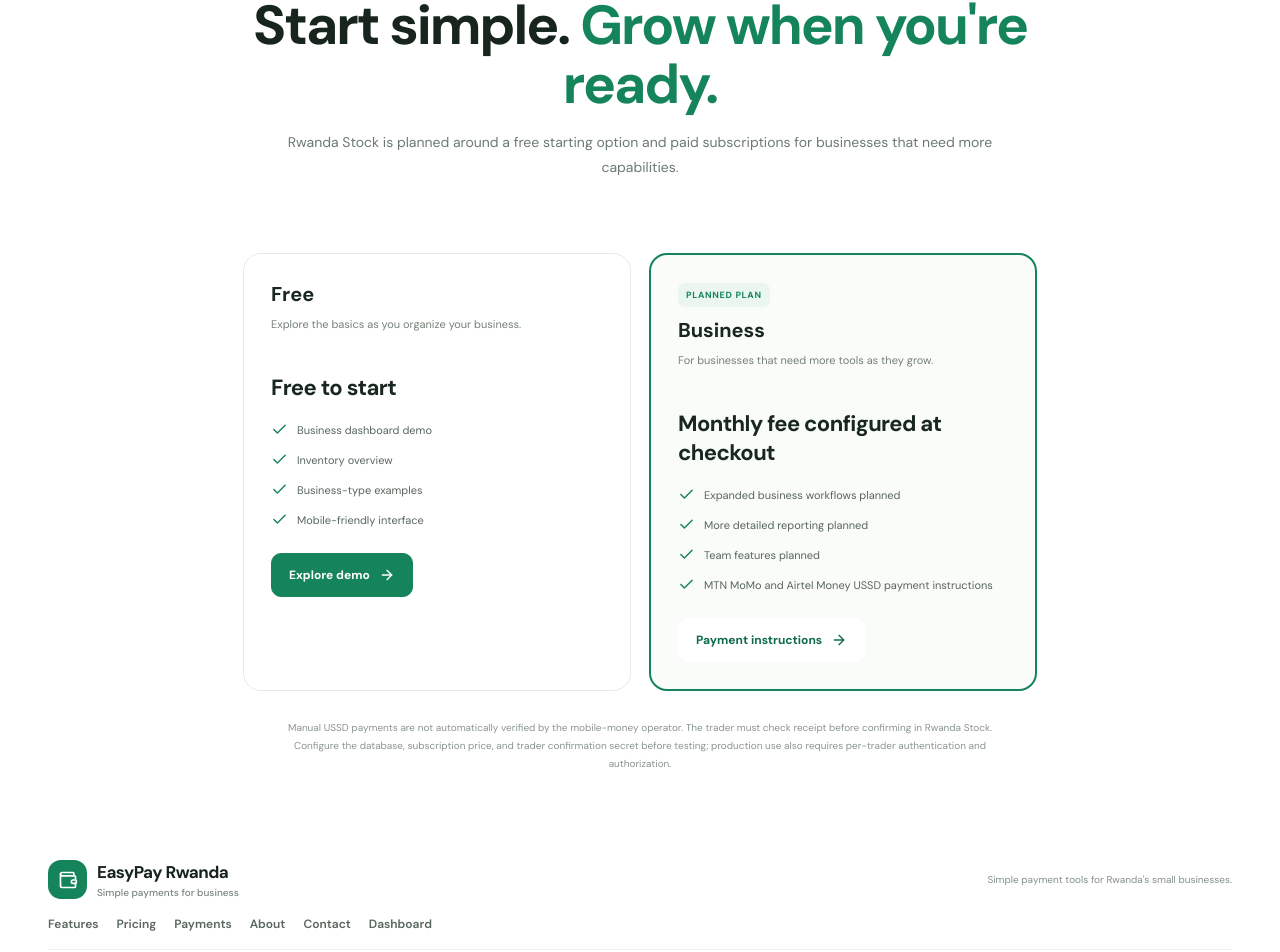
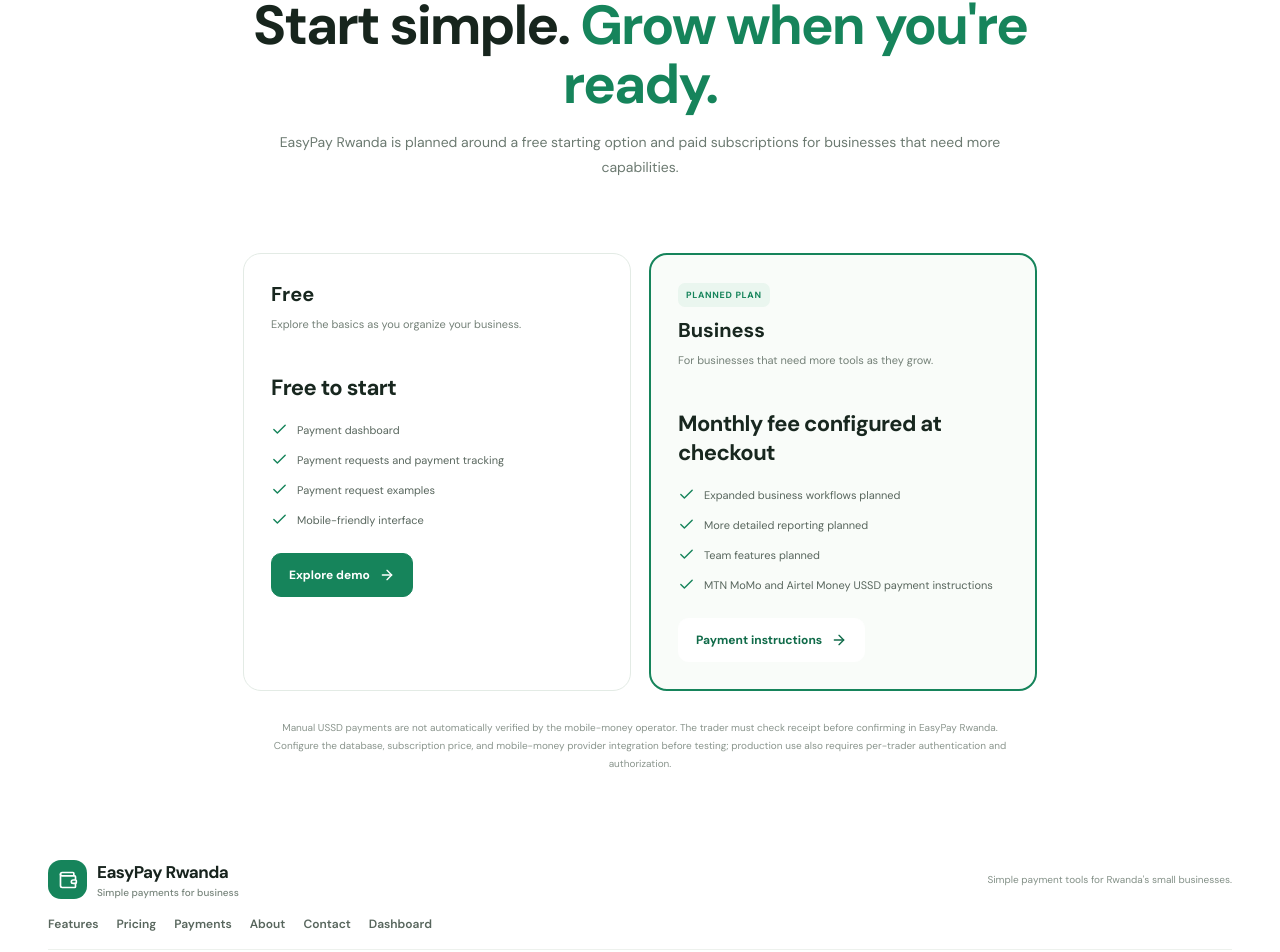
Before and after one commit to G-tech-dev/Rwanda-Stock, a Next.js app: page /pricing in a window 1280 px wide. Shown: the part 133-1085 px from the top of the page. Built offline with nearby package versions, Linux system fonts and the light colour scheme.

Commit message:
Update EasyPay Rwanda pricing copy

```diff
--- a/app/pricing/page.tsx
+++ b/app/pricing/page.tsx
@@ -3,14 +3,14 @@
 import { MarketingLayout } from "../components/marketing";
 
 const plans = [
-  { name: "Free", price: "Free to start", description: "Explore the basics as you organize your business.", items: ["Business dashboard demo", "Inventory overview", "Business-type examples", "Mobile-friendly interface"], featured: false },
+  { name: "Free", price: "Free to start", description: "Explore the basics as you organize your business.", items: ["Payment dashboard", "Payment requests and payment tracking", "Payment request examples", "Mobile-friendly interface"], featured: false },
   { name: "Business", price: "Monthly fee configured at checkout", description: "For businesses that need more tools as they grow.", items: ["Expanded business workflows planned", "More detailed reporting planned", "Team features planned", "MTN MoMo and Airtel Money USSD payment instructions"], featured: true },
 ];
 
 export default function PricingPage() {
   return <MarketingLayout><main className="inner-page">
-    <section className="inner-hero"><span className="section-kicker">SIMPLE PLANS</span><h1>Start simple. <span>Grow when you're ready.</span></h1><p>Rwanda Stock is planned around a free starting option and paid subscriptions for businesses that need more capabilities.</p></section>
+    <section className="inner-hero"><span className="section-kicker">SIMPLE PLANS</span><h1>Start simple. <span>Grow when you're ready.</span></h1><p>EasyPay Rwanda is planned around a free starting option and paid subscriptions for businesses that need more capabilities.</p></section>
     <section className="pricing-grid">{plans.map(plan=><article key={plan.name} className={`pricing-card ${plan.featured ? "pricing-featured" : ""}`}>{plan.featured && <span className="pricing-label">PLANNED PLAN</span>}<h2>{plan.name}</h2><p>{plan.description}</p><div className="pricing-price">{plan.price}</div><ul>{plan.items.map(item=><li key={item}><Check size={17}/>{item}</li>)}</ul><Link href={plan.featured ? "/payments" : "/dashboard"} className={`marketing-button ${plan.featured ? "light" : ""}`}>{plan.featured ? "Payment instructions" : "Explore demo"} <ArrowRight size={16}/></Link></article>)}</section>
-    <p className="pricing-note">Manual USSD payments are not automatically verified by the mobile-money operator. The trader must check receipt before confirming in Rwanda Stock. Configure the database, subscription price, and trader confirmation secret before testing; production use also requires per-trader authentication and authorization.</p>
+    <p className="pricing-note">Manual USSD payments are not automatically verified by the mobile-money operator. The trader must check receipt before confirming in EasyPay Rwanda. Configure the database, subscription price, and mobile-money provider integration before testing; production use also requires per-trader authentication and authorization.</p>
   </main></MarketingLayout>;
 }
```
